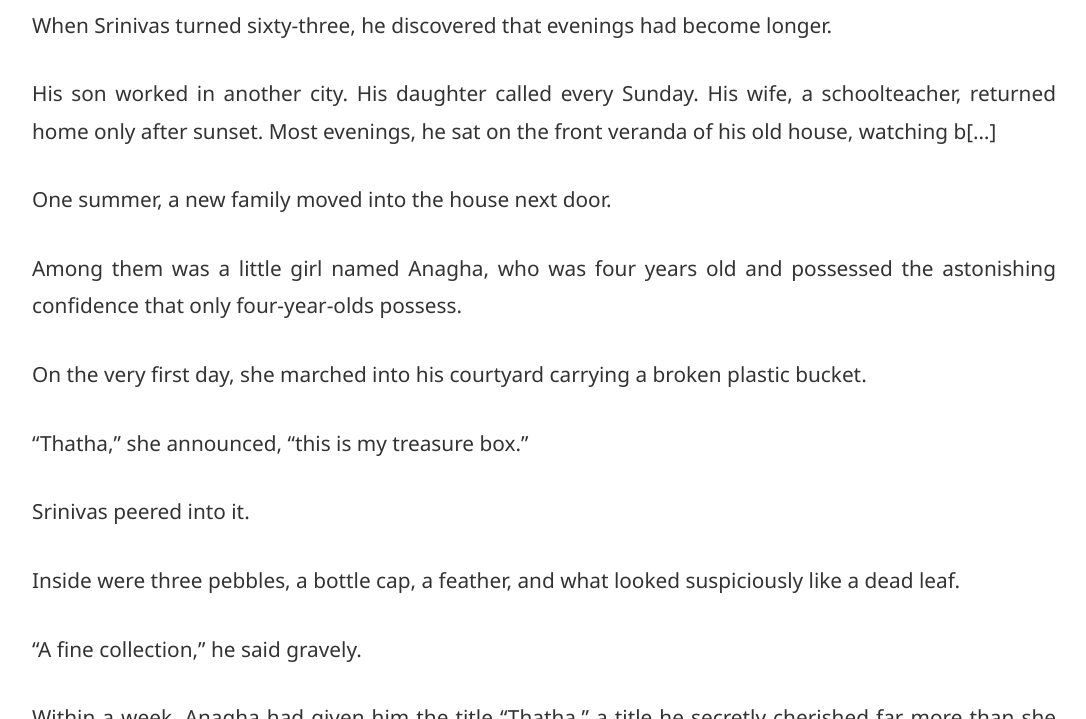
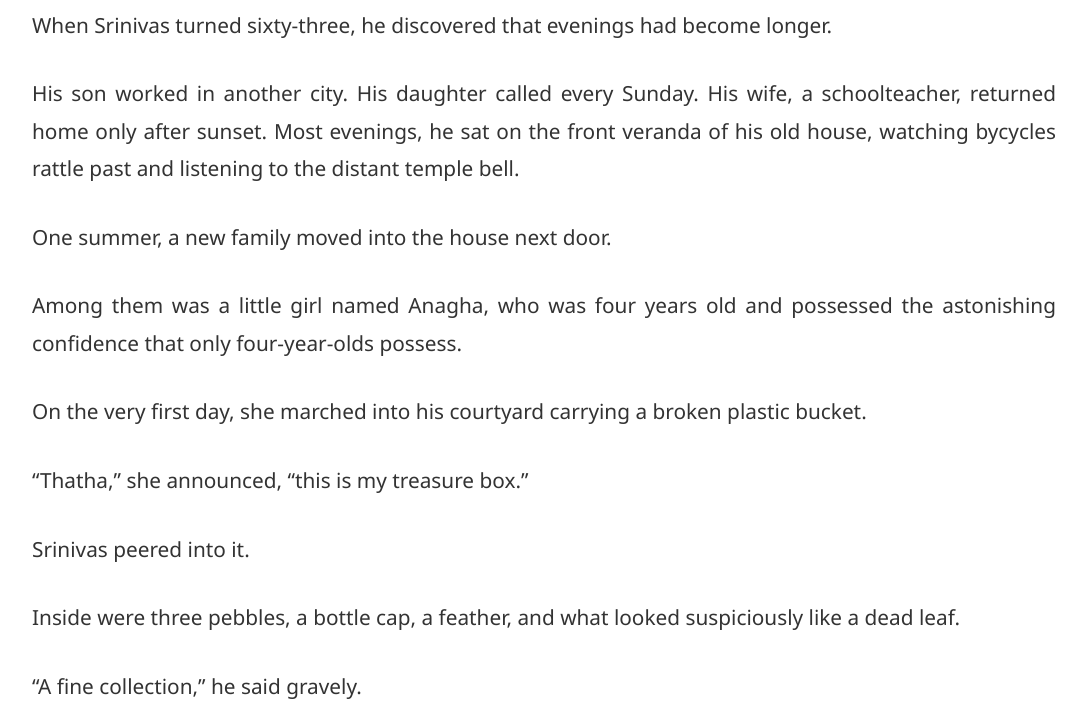
Before and after one commit to srikanthps/The-Companion, a Jekyll site: the page built from Malgudi-Mixins/lump-jaggery.md, in a window 1280 px wide and 900 px high, scrolled down 929 px, cut to the strip 181-900 px from the top of the window. Shown: the whole strip, without its empty margins (96-1182 px from the left). Built offline with Jekyll 4.4.1, drawn with Linux system fonts in a browser that asks for light colours; our own code applies the rules of GitHub Pages for plain Markdown files.

Commit message:
Update lump-jaggery.md

```diff
--- a/Malgudi-Mixins/lump-jaggery.md
+++ b/Malgudi-Mixins/lump-jaggery.md
@@ -4,7 +4,7 @@
 
 When Srinivas turned sixty-three, he discovered that evenings had become longer.
 
-His son worked in another city. His daughter called every Sunday. His wife, a schoolteacher, returned home only after sunset. Most evenings, he sat on the front veranda of his old house, watching b[...]
+His son worked in another city. His daughter called every Sunday. His wife, a schoolteacher, returned home only after sunset. Most evenings, he sat on the front veranda of his old house, watching bycycles rattle past and listening to the distant temple bell.
 
 One summer, a new family moved into the house next door.
 
```
